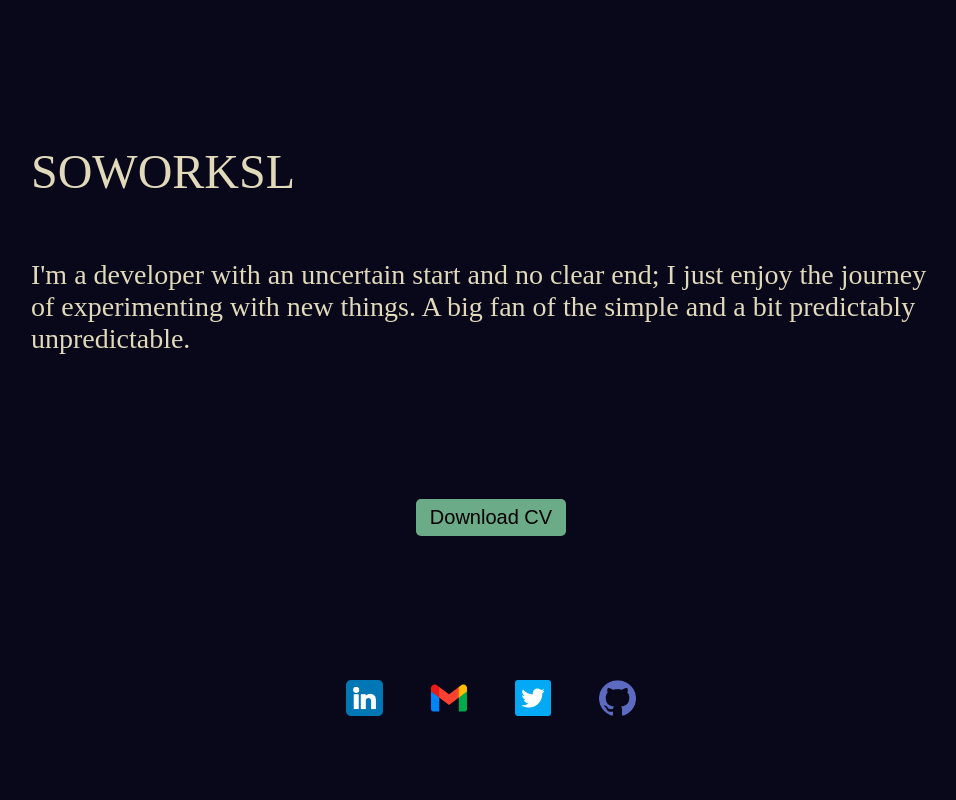
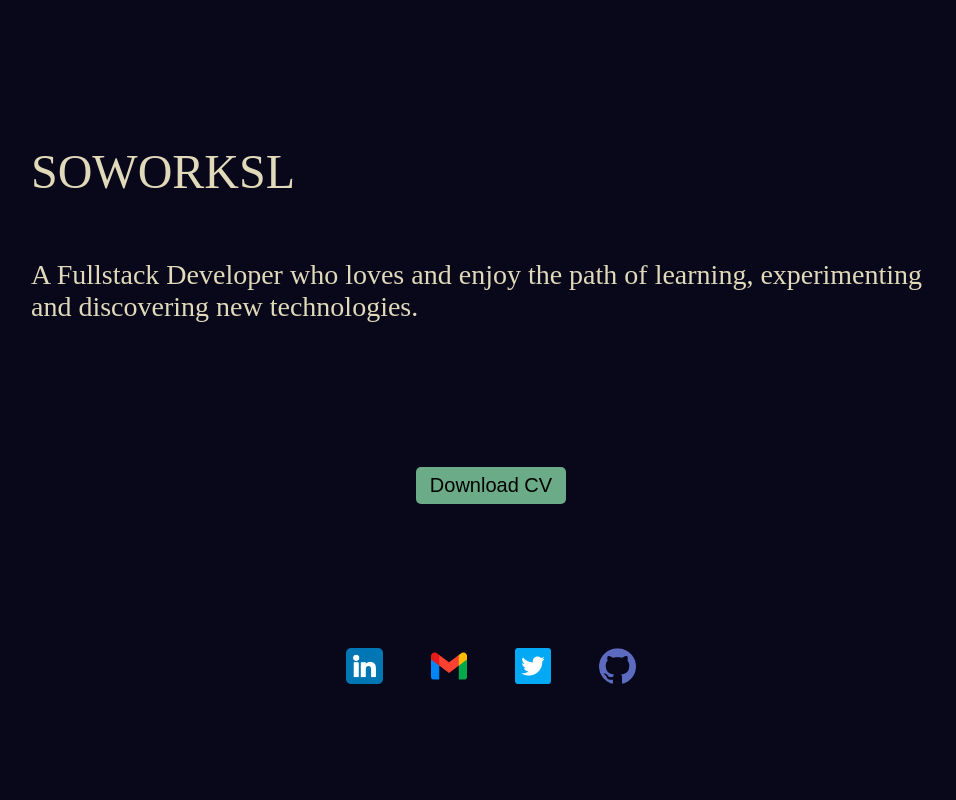
Before and after one commit to soworksl2/soworksl_page, a SvelteKit app: page / in a window 1280 px wide. Shown: the top 800 px of the page, without its empty margins (149-1105 px from the left). Built offline with nearby package versions, Linux system fonts and the light colour scheme.

Commit message:
change the home page description

```diff
--- a/src/routes/+page.svelte
+++ b/src/routes/+page.svelte
@@ -61,7 +61,7 @@
         <div>
             <h1>SOWORKSL</h1>
             <p class="home__description">
-                I'm a developer with an uncertain start and no clear end; I just enjoy the journey of experimenting with new things. A big fan of the simple and a bit predictably unpredictable.
+                A Fullstack Developer who loves and enjoy the path of learning, experimenting and discovering new technologies.
             </p>
         </div>
 
```
